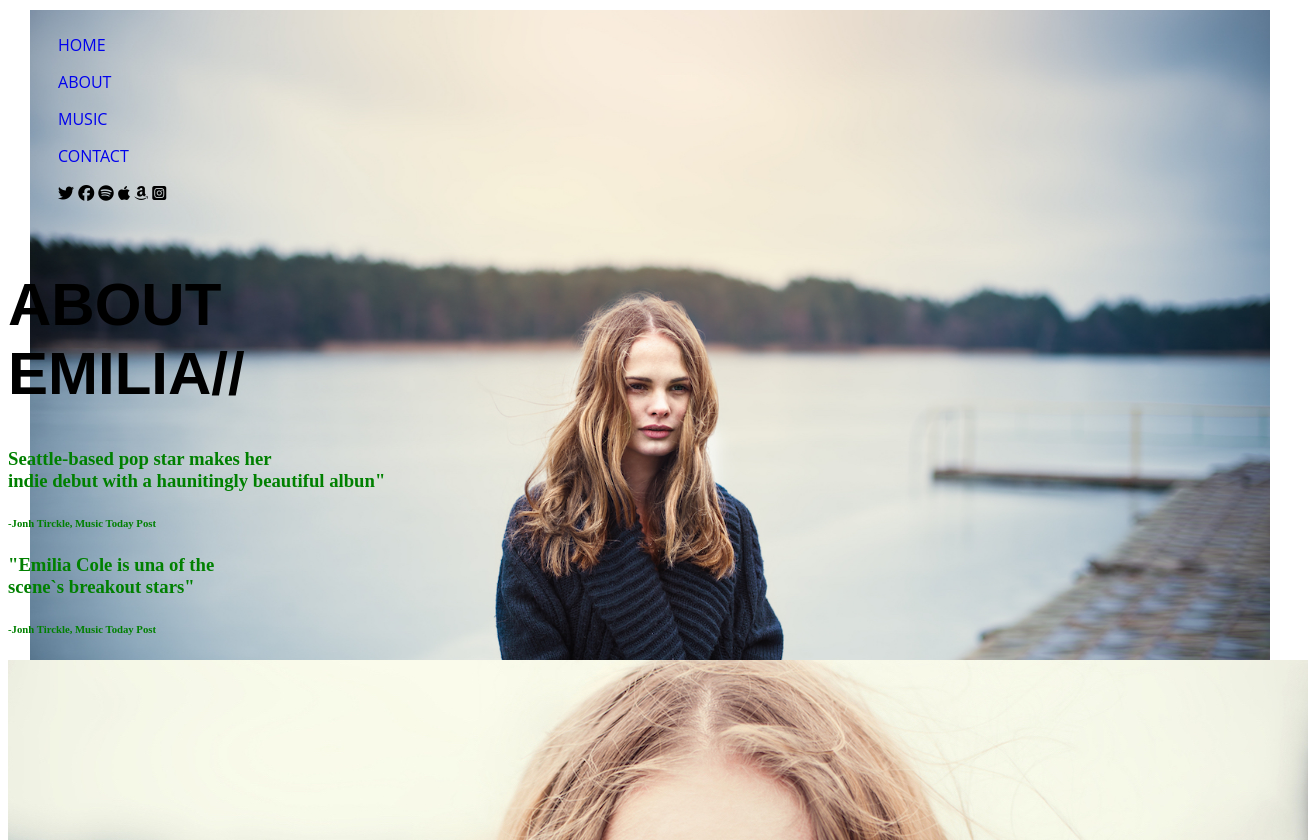
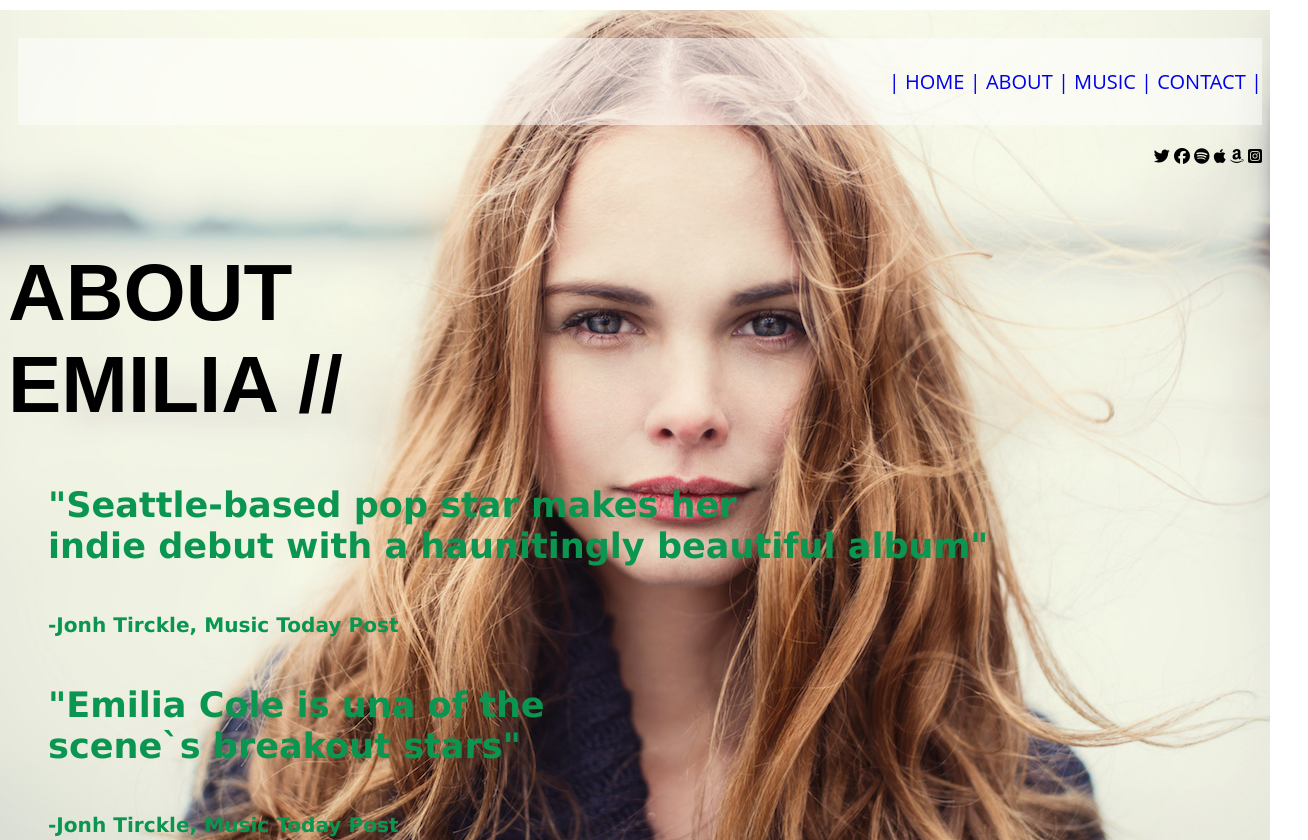
Before and after one commit to Tincho-91/c23-trabajo-EmiliaCole, a website: page views/about.html in a window 1280 px wide. Shown: the top 840 px of the page, 1308 px wide, since content can reach past the window. Drawn offline with Linux system fonts and the light colour scheme; files that its build step writes are made by us from their sources; files whose address does not match are found by name.

Commit message:
termino about

```diff
--- a/public/css/about.css
+++ b/public/css/about.css
@@ -0,0 +1,20 @@
+#texto-color-verde{font-family:'Lucida Sans', 'Lucida Sans Regular', 'Lucida Grande', 'Lucida Sans Unicode', Geneva, Verdana, sans-serif;
+    font-size: 30px;
+    margin-top: 30px;
+    margin-left: 40px;
+    }
+
+#body-about{background-image:url("/img/emilia-about.jpg");
+    background-repeat: no-repeat;
+    background-position: right 10px top 10px;
+}
+
+
+#menú-about{background-color: rgba(255, 255, 255, 0.5);
+padding-bottom: 30px;
+padding-top: 30px;
+padding-bottom: 30px;
+font-size: 20px;
+}
+
+#about-emilia{font-size: 80px;}
--- a/public/css/general.css
+++ b/public/css/general.css
@@ -16,3 +16,7 @@ li{margin: 15px 0}
 .enlinea{display:inline;}
 
 .fa-brands{color: black;}
+
+#menú-en-derecha{
+    text-align: right;
+}
--- a/public/css/index.css
+++ b/public/css/index.css
@@ -14,7 +14,7 @@
 }
 
 
-body{background-image:url("/img/emilia-home.jpg");
+#body-index{background-image:url("/img/emilia-home.jpg");
     background-repeat: no-repeat;
     background-position: right 10px top 10px;
     background-size: 1240px;
--- a/public/css/music.css
+++ b/public/css/music.css
@@ -0,0 +1,6 @@
+#menú-music{background-color: rgba(255, 255, 255, 0.5);
+    padding-bottom: 30px;
+    padding-top: 30px;
+    padding-bottom: 30px;
+    font-size: 20px;
+    }
--- a/views/about.html
+++ b/views/about.html
@@ -8,13 +8,15 @@
     <script src="https://kit.fontawesome.com/c45a566a63.js" crossorigin="anonymous"></script>
     <link rel="stylesheet" href="css/style.css">
 </head>
-<body>
-    <nav>
-        <ul type="none">
-            <li><a href="/">HOME</a></li>
-            <li><a href="/about">ABOUT</a></li>
-            <li><a href="/music">MUSIC</a></li>
-            <li><a href="/contact">CONTACT</a></li>
+<body id="body-about">
+    <nav id="menú-en-derecha">
+        <ul type="none" id="menú-about">
+            <li class="enlinea"><a href="/">| HOME |</a></li>
+            <li class="enlinea"><a href="/about">ABOUT |</a></li>
+            <li class="enlinea"><a href="/music">MUSIC |</a></li>
+            <li class="enlinea"><a href="/contact">CONTACT |</a></li>
+        </ul>
+        <ul>
         <li class="enlinea"><a href="https://twitter.com/?lang=es" target="_blank"><i class="fa-brands fa-twitter"></i></a></li>
         <li class="enlinea"><a href="https://www.facebook.com/" target="_blank"><i class="fa-brands fa-facebook"></i></a></li>
         <li class="enlinea"><a href="https://open.spotify.com/intl-es" target="_blank"><i class="fa-brands fa-spotify"></i></a></li>
@@ -23,13 +25,13 @@
         <li class="enlinea"><a href="https://www.instagram.com/" target="_blank"></i><i class="fa-brands fa-square-instagram"></i></a></li>
     </ul>
     </nav>
-    <h1>ABOUT<br>EMILIA//</h1>
-    <h3 style="color:green;">Seattle-based pop star makes her<br>indie debut with a haunitingly beautiful albun"</h3>
-    <h6 style="color:green;">-Jonh Tirckle, Music Today Post</h6>
+    <h1 id="about-emilia">ABOUT<br>EMILIA //</h1>
+    <article id="texto-color-verde">
+    <h3 style="color:#0a9650;">"Seattle-based pop star makes her<br>indie debut with a haunitingly beautiful album"</h3>
+    <h6 style="color:#0a9650;">-Jonh Tirckle, Music Today Post</h6>
 
-    <h3 style="color:green;">"Emilia Cole is una of the<br>scene`s breakout stars"</h3>
-    <h6 style="color:green;">-Jonh Tirckle, Music Today Post</h6>
-
-    <img src="/img/emilia-about.jpg">
+    <h3 style="color:#0a9650;">"Emilia Cole is una of the<br>scene`s breakout stars"</h3>
+    <h6 style="color:#0a9650;">-Jonh Tirckle, Music Today Post</h6>
+    </article>
 </body>
 </html>
```
Also changed, not shown: views/contact.html (+7 -5 lines), views/index.html (+1 -1 lines), views/music.html (+8 -6 lines).
